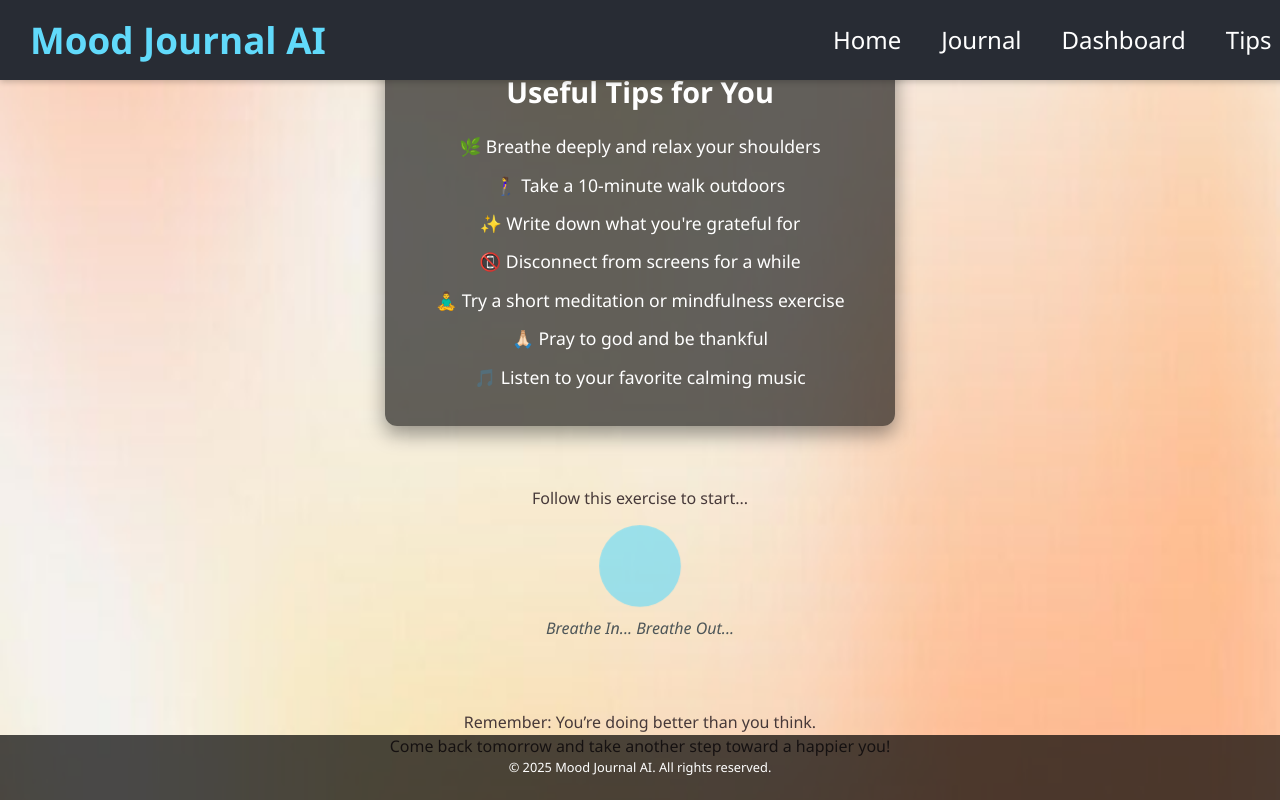
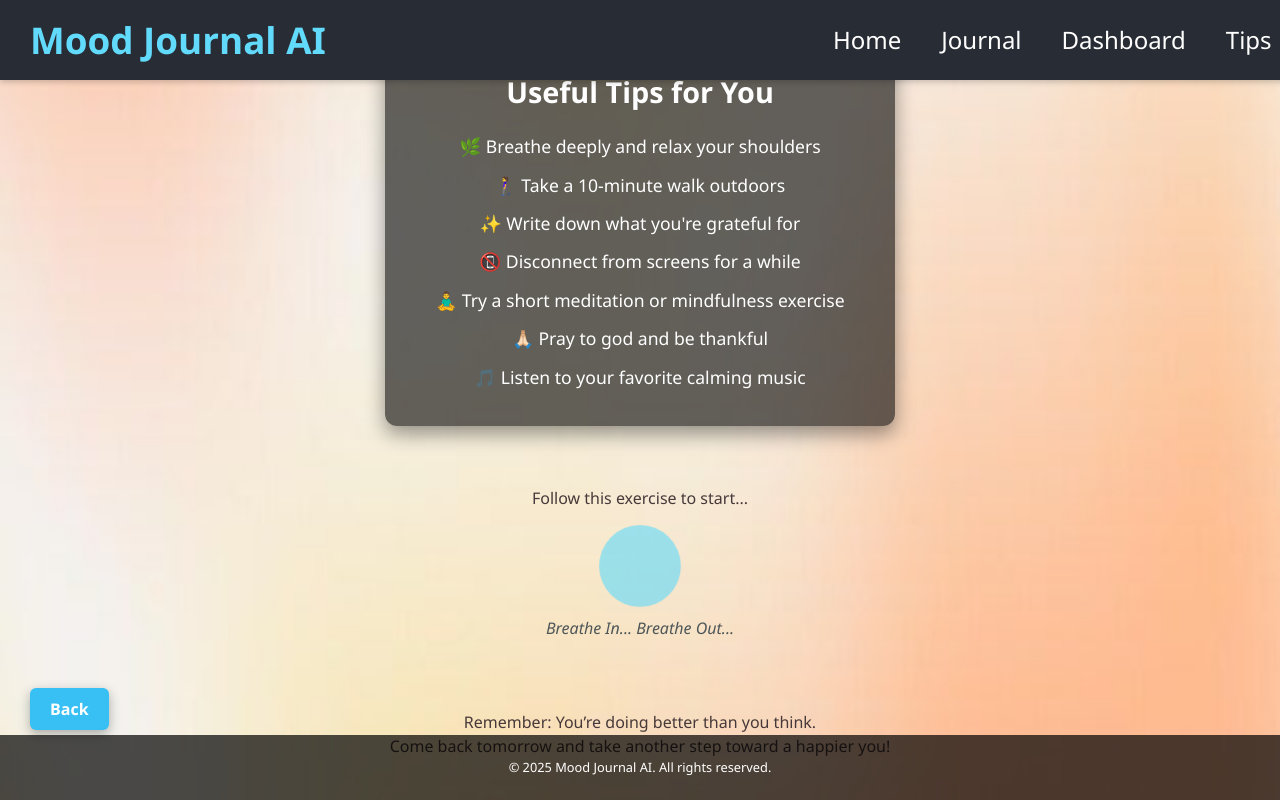
Before and after one commit to Unnati126/Capstone_Project, a React (Vite) app in the folder mood_journal_ai/frontend/: page /tips in a window 1280 px wide. Built offline with nearby package versions, Linux system fonts and the light colour scheme.

Commit message:
add back button

```diff
--- a/mood_journal_ai/frontend/src/pages/Dashboard.css
+++ b/mood_journal_ai/frontend/src/pages/Dashboard.css
@@ -17,3 +17,23 @@
 .next-btn:hover {
   background-color: #259bdc;
 }
+
+.back-btn {
+  position: fixed;
+  bottom: 70px;
+  left: 30px;
+  background-color: #38c0f4;
+  color: white;
+  border: none;
+  padding: 10px 20px;
+  font-weight: bold;
+  border-radius: 6px;
+  cursor: pointer;
+  z-index: 10;
+  box-shadow: 0 4px 12px rgba(0, 0, 0, 0.3);
+  transition: background-color 0.3s ease;
+}
+
+.back-btn:hover {
+  background-color: #259bdc;
+}
--- a/mood_journal_ai/frontend/src/pages/Dashboard.jsx
+++ b/mood_journal_ai/frontend/src/pages/Dashboard.jsx
@@ -19,6 +19,15 @@ export default function Dashboard() {
       <h2>Your Mood History</h2>
       <MoodChart moods={moods} />
 
+       <button
+          type="button"
+          className="back-btn"
+          onClick={() => navigate("/journal")}
+        >
+          Back
+        </button>
+
+
       <button
         className="next-btn"
         onClick={() => navigate("/tips")}
--- a/mood_journal_ai/frontend/src/pages/Journal.css
+++ b/mood_journal_ai/frontend/src/pages/Journal.css
@@ -10,6 +10,7 @@
 
 .journal-container {
   background-color: #f2f2f2;
+  height: 70%;
   padding: 30px 40px;
   border-radius: 10px;
   width: 100%;
@@ -17,6 +18,18 @@
   box-shadow: 0 0 12px rgba(0, 0, 0, 0.3);
   color: black;
 }
+
+/*.journal-container {
+  width: 600px;
+  background: #fff;
+  padding: 2rem;
+  margin: 2rem auto;
+  border-radius: 12px;
+  box-shadow: 0 4px 12px rgba(0,0,0,0.1);
+  display: flex;
+  flex-direction: column;
+  align-items: flex-start;
+}*/
 
 .rating-question {
   margin-bottom: 20px;
@@ -29,9 +42,10 @@
 }
 
 textarea {
-  width: 100%;
+  width: 70%;
+  height: 70px;
   padding: 10px;
-  margin-top: 8px;
+  margin-top: 10px;
   border-radius: 8px;
   border: 1px solid #ccc;
 }
@@ -52,10 +66,11 @@ textarea {
 }
 
 .entries-section {
+  width: 600px;
   margin-top: 40px;
   max-width: 700px;
   margin-inline: auto;
-  text-align: left;
+  text-align: center;
   color: white;
 }
 
--- a/mood_journal_ai/frontend/src/pages/Journal.jsx
+++ b/mood_journal_ai/frontend/src/pages/Journal.jsx
@@ -21,16 +21,14 @@ export default function Journal() {
   const [editingId, setEditingId] = useState(null);
 
   const fetchEntries = async () => {
-    try {
-      const token = localStorage.getItem("token");
-      const res = await API.get("/moods", {
-        headers: { Authorization: `Bearer ${token}` },
-      });
-      setEntries(res.data);
-    } catch (err) {
-      console.error("Error fetching moods:", err);
-    }
-  };
+  try {
+    const res = await API.get('/moods');
+    setEntries(res.data); // store in state
+  } catch (err) {
+    console.error("Failed to fetch entries:", err.response?.data || err.message);
+  }
+};
+
 
   useEffect(() => {
     fetchEntries();
@@ -182,225 +180,6 @@ export default function Journal() {
           {editingId ? "Update Entry" : "Submit"}
         </button>
 
-        <button
-          type="button"
-          className="next-btn"
-          onClick={() => navigate("/dashboard")}
-        >
-          Next
-        </button>
-      </form>
-
-      <div className="entries-section">
-        <h3>Your Previous Entries</h3>
-        {entries.length === 0 ? (
-          <p>No mood entries yet.</p>
-        ) : (
-          entries.map((entry) => (
-            <div key={entry._id} className="entry-card">
-              <p>😌 Mood: {entry.mood}</p>
-              <p>😰 Stress: {entry.stress}</p>
-              <p>⚡ Energy: {entry.energy}</p>
-              <p>🔥 Motivation: {entry.motivation}</p>
-              <p>🛌 Sleep: {entry.sleep}</p>
-              <p>📝 {entry.note}</p>
-              <button onClick={() => handleEdit(entry)}>Edit</button>
-              <button onClick={() => handleDelete(entry._id)}>Delete</button>
-            </div>
-          ))
-        )}
-      </div>
-
-      <Footer />
-    </div>
-  );
-}
-
-
-
-
-/*import { useEffect, useState } from "react";
-import { useNavigate } from "react-router-dom";
-import API from "../api";
-import Footer from "../components/Footer.jsx";
-import "./Journal.css";
-//import axios from "axios";
-
-export default function Journal() {
-  const navigate = useNavigate();
-
-  const [ratings, setRatings] = useState({
-    mood: 1,
-    stress: 1,
-    energy: 1,
-    motivation: 1,
-    sleep: 1,
-  });
-
-  const [note, setNote] = useState("");
-  const [entries, setEntries] = useState([]);
-  const [editingId, setEditingId] = useState(null); // Track if editing
-
-  // Fetch mood entries
-  const fetchEntries = async () => {
-    try {
-      const token = localStorage.getItem("token");
-      const res = await API.get("/moods", {
-        headers: { Authorization: `Bearer ${token}` },
-      });
-      setEntries(res.data);
-    } catch (err) {
-      console.error("Error fetching moods:", err);
-    }
-  };
-
-  useEffect(() => {
-    fetchEntries();
-  }, []);
-
-  const handleRatingChange = (e) => {
-    setRatings({ ...ratings, [e.target.name]: parseInt(e.target.value) });
-  };
-
-  const handleSubmit = async (e) => {
-    e.preventDefault();
-    const entry = { ...ratings, note };
-
-    try {
-      const token = localStorage.getItem("token");
-      if (editingId) {
-        await API.put(`/moods/${editingId}`, entry, {
-          headers: { Authorization: `Bearer ${token}` },
-        });
-        alert("Mood entry updated!");
-      } else {
-        await API.post("/moods/add", entry, {
-          headers: { Authorization: `Bearer ${token}` },
-        });
-        alert("Mood entry added!");
-      }
-
-      // Reset form
-      setRatings({
-        mood: 1,
-        stress: 1,
-        energy: 1,
-        motivation: 1,
-        sleep: 1,
-      });
-      setNote("");
-      setEditingId(null);
-      fetchEntries();
-    } catch (err) {
-      console.error("Error submitting mood:", err);
-      alert("Failed to submit mood entry.");
-    }
-  };
-
-  const handleDelete = async (id) => {
-    try {
-      const token = localStorage.getItem("token");
-      await API.delete(`/moods/${id}`, {
-        headers: { Authorization: `Bearer ${token}` },
-      });
-      fetchEntries();
-    } catch (err) {
-      console.error("Delete failed:", err);
-    }
-  };
-
-  const handleEdit = (entry) => {
-    setRatings({
-      mood: entry.mood,
-      stress: entry.stress,
-      energy: entry.energy,
-      motivation: entry.motivation,
-      sleep: entry.sleep,
-    });
-    setNote(entry.note);
-    setEditingId(entry._id);
-    window.scrollTo({ top: 0, behavior: "smooth" });
-  };
-
-  return (
-    <div className="journal-page">
-      <form className="journal-container" onSubmit={handleSubmit}>
-        <h2 className="journal-heading">
-          {editingId ? "Update Your Entry" : "Daily Mood Check-In"}
-        </h2>
-
-        <div className="rating-question">
-          <label>1. How are you feeling today?</label>
-          <input
-            type="range"
-            min="1"
-            max="5"
-            name="mood"
-            value={ratings.mood}
-            onChange={handleRatingChange}
-          />
-        </div>
-
-        <div className="rating-question">
-          <label>2. How stressed do you feel?</label>
-          <input
-            type="range"
-            min="1"
-            max="5"
-            name="stress"
-            value={ratings.stress}
-            onChange={handleRatingChange}
-          />
-        </div>
-
-        <div className="rating-question">
-          <label>3. How energetic are you right now?</label>
-          <input
-            type="range"
-            min="1"
-            max="5"
-            name="energy"
-            value={ratings.energy}
-            onChange={handleRatingChange}
-          />
-        </div>
-
-        <div className="rating-question">
-          <label>4. How motivated do you feel?</label>
-          <input
-            type="range"
-            min="1"
-            max="5"
-            name="motivation"
-            value={ratings.motivation}
-            onChange={handleRatingChange}
-          />
-        </div>
-
-        <div className="rating-question">
-          <label>5. How well did you sleep last night?</label>
-          <input
-            type="range"
-            min="1"
-            max="5"
-            name="sleep"
-            value={ratings.sleep}
-            onChange={handleRatingChange}
-          />
-        </div>
-
-        <div className="note-box">
-          <label>📝 Write anything you want to reflect on:</label>
-          <textarea
-            placeholder="Your thoughts, reflections, or anything you’d like to note..."
-            value={note}
-            onChange={(e) => setNote(e.target.value)}
-          />
-        </div>
-
-        <button className="submit-btn" type="submit">
-          {editingId ? "Update Entry" : "Submit"}
-        </button>
 
         <button
           type="button"
@@ -424,8 +203,8 @@ export default function Journal() {
               <p>🔥 Motivation: {entry.motivation}</p>
               <p>🛌 Sleep: {entry.sleep}</p>
               <p>📝 {entry.note}</p>
-              <button onClick={() => handleEdit(entry)}>Edit</button>
-              <button onClick={() => handleDelete(entry._id)}>Delete</button>
+              <button onClick={() => handleEdit(entry)}>✏ Edit</button>
+              <button onClick={() => handleDelete(entry._id)}>🗑 Delete</button>
             </div>
           ))
         )}
@@ -434,4 +213,4 @@ export default function Journal() {
       <Footer />
     </div>
   );
-}*/
+}
--- a/mood_journal_ai/frontend/src/pages/Tips.css
+++ b/mood_journal_ai/frontend/src/pages/Tips.css
@@ -77,3 +77,23 @@
   margin-top: 10px;
   font-style: italic;
 }
+
+.back-btn {
+  position: fixed;
+  bottom: 70px;
+  left: 30px;
+  background-color: #38c0f4;
+  color: white;
+  border: none;
+  padding: 10px 20px;
+  font-weight: bold;
+  border-radius: 6px;
+  cursor: pointer;
+  z-index: 10;
+  box-shadow: 0 4px 12px rgba(0, 0, 0, 0.3);
+  transition: background-color 0.3s ease;
+}
+
+.back-btn:hover {
+  background-color: #259bdc;
+}
--- a/mood_journal_ai/frontend/src/pages/Tips.jsx
+++ b/mood_journal_ai/frontend/src/pages/Tips.jsx
@@ -1,7 +1,9 @@
 import "./Tips.css";
+import { useNavigate } from "react-router-dom";
 
 // Tips component that provides useful tips for mental well-being
 export default function Tips() {
+  const navigate = useNavigate();
   return (
     <div className="tips-page">
       <div className="tips-content">
@@ -27,8 +29,19 @@ export default function Tips() {
             Remember: You’re doing better than you think.<br />
             Come back tomorrow and take another step toward a happier you!
         </p>
+
+        <button
+          type="button"
+          className="back-btn"
+          onClick={() => navigate("/dashboard")}
+        >
+          Back
+        </button>
+
     </div>
   );
 }
 
+
+
  /*🩵*/
```
